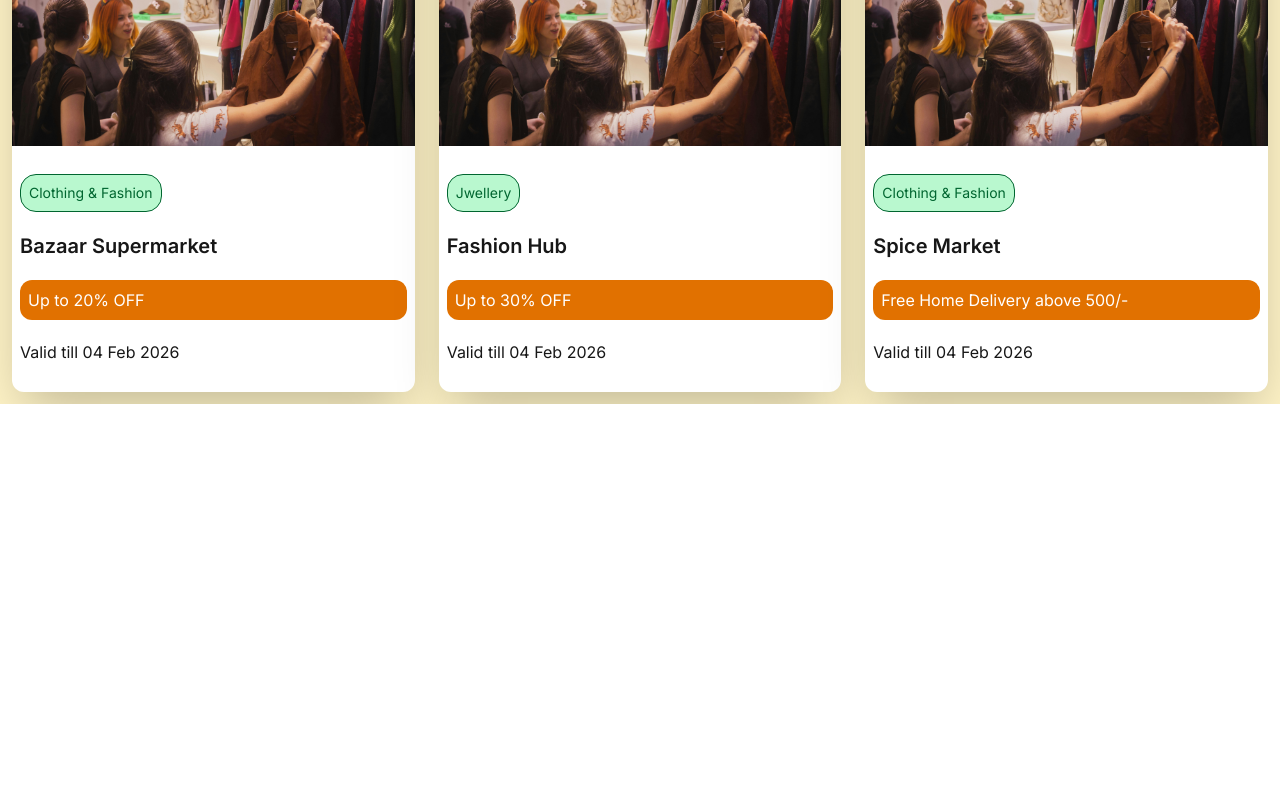
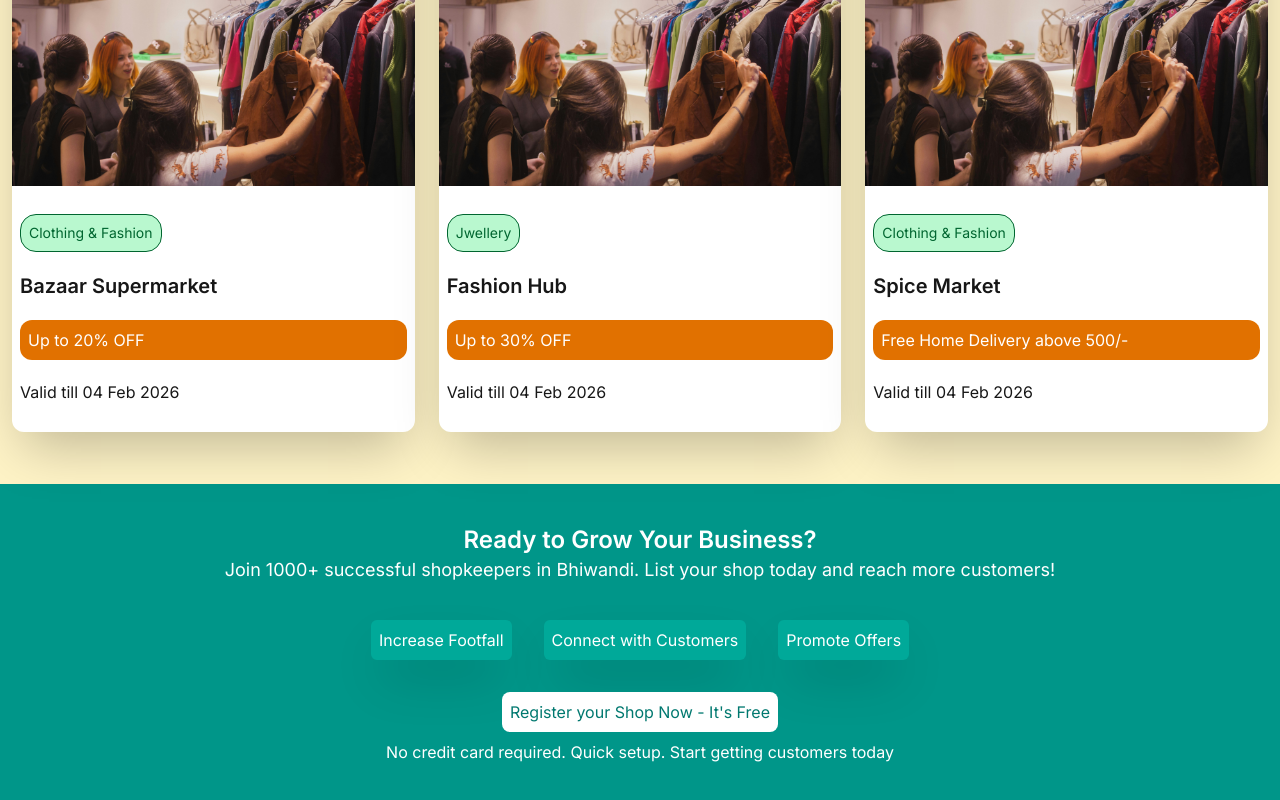
Before and after one commit to mohdqaseem198/WhatsUpBhiwandi, a Next.js app: page / in a window 1280 px wide. Shown: the part 1489-2289 px from the top of the page. Before the commit the page ends 1893 px from the top, so only its background shows below. Built offline with nearby package versions, Linux system fonts and the light colour scheme; a web font is replaced by a local one.

Commit message:
office2 Ready to grow your business

```diff
--- a/App.tsx
+++ b/App.tsx
@@ -2,6 +2,7 @@ import Discover from "./src/Components/Discover";
 import FeaturedShops from "./src/Components/FeaturedShops";
 import Navbar from "./src/Components/Navbar";
 import Offers from "./src/Components/Offers";
+import ReadyToGrow from "./src/Components/ReadyToGrow";
 
 const App = () => {
     return(<div id="app">
@@ -10,6 +11,7 @@ const App = () => {
             <Discover />
             <FeaturedShops />
             <Offers />
+            <ReadyToGrow />
         </main>
     </div>)
 };
--- /dev/null
+++ b/src/Components/Models/RegisterButtonGrow.tsx
@@ -0,0 +1,14 @@
+
+
+const RegisterButtonGrow = ({props}) => {
+
+    const {name = "", className = ""}  = props || {};
+
+    return (<div>
+        <button className={className}>
+            {name}
+        </button>
+    </div>)
+};
+
+export default RegisterButtonGrow;
--- a/src/Components/Offers.tsx
+++ b/src/Components/Offers.tsx
@@ -2,7 +2,7 @@ import { OfferItems } from "../Constants/constants";
 import OfferCard from "./OfferCard";
 
 const Offers = () =>{
-    return(<div className="bg-amber-100" id="offers">
+    return(<div className="py-10 bg-amber-100" id="offers">
         <div className="p-3 text-center">
             <h2 className="font-semibold text-2xl">
                 Today's Special Offers
--- /dev/null
+++ b/src/Components/ReadyToGrow.tsx
@@ -0,0 +1,35 @@
+import { ReadyToGrowCardItems } from "../Constants/constants";
+import RegisterButtonGrow from "./Models/RegisterButtonGrow";
+import ReadyToGrowCard from "./ReadyToGrowCard";
+
+const ReadyToGrow = () => {
+
+    const props = {name : "Register your Shop Now - It's Free", className : "bg-white p-2 rounded-lg text-teal-700"}
+
+    return(<div className="py-10 bg-teal-600" id="ready-to-grow">
+        <div>
+            <img src="" />
+        </div>
+
+        <div className="text-center text-white">
+            <h2 className="font-semibold text-2xl">Ready to Grow Your Business?</h2>
+            <p className="text-lg">Join 1000+ successful shopkeepers in Bhiwandi. List your shop today and reach more customers!</p>
+        </div>
+
+        <div className="mt-5 w-full md:flex md:flex-row md:justify-center">
+            {ReadyToGrowCardItems && ReadyToGrowCardItems.map((single) => (
+                <ReadyToGrowCard text = {single.title} key={single.id} />
+            ))
+            }
+        </div>
+
+        <div className="flex flex-col text-center justify-center p-4">
+            <RegisterButtonGrow props={props} />
+
+            <p className="text-white my-2">No credit card required. Quick setup. Start getting customers today</p>
+        </div>
+
+    </div>)
+};
+
+export default ReadyToGrow;
--- /dev/null
+++ b/src/Components/ReadyToGrowCard.tsx
@@ -0,0 +1,10 @@
+
+const ReadyToGrowCard = ({text}) => {
+    return(<div className="m-4 text-white" id="ready-to-grow-card">
+        <div className="p-2 rounded-md bg-teal-400/30 shadow-2xl">
+            {text}
+        </div>
+    </div>)
+};
+
+export default ReadyToGrowCard;
--- a/src/Constants/constants.ts
+++ b/src/Constants/constants.ts
@@ -13,3 +13,8 @@ export const OfferItems = [{id : 1, img: "https://www.pexels.com/photo/frontage-
     {id : 2, img: "https://www.pexels.com/photo/frontage-of-a-store-14050127/" , title : "Fashion Hub", category : "Jwellery", discount : "30%", validity : (Date.now())+24*60*60*1000},
     {id : 3, img: "https://www.pexels.com/photo/frontage-of-a-store-14050127/" , title : "Spice Market", category : "Clothing & Fashion", discount : "", validity : (Date.now())+24*60*60*1000},
 ];
+
+export const ReadyToGrowCardItems : {id : number, title : string}[] = [{id : 1, title : "Increase Footfall"},
+    {id : 2, title : "Connect with Customers"},
+    {id : 3, title : "Promote Offers"},
+];
```
